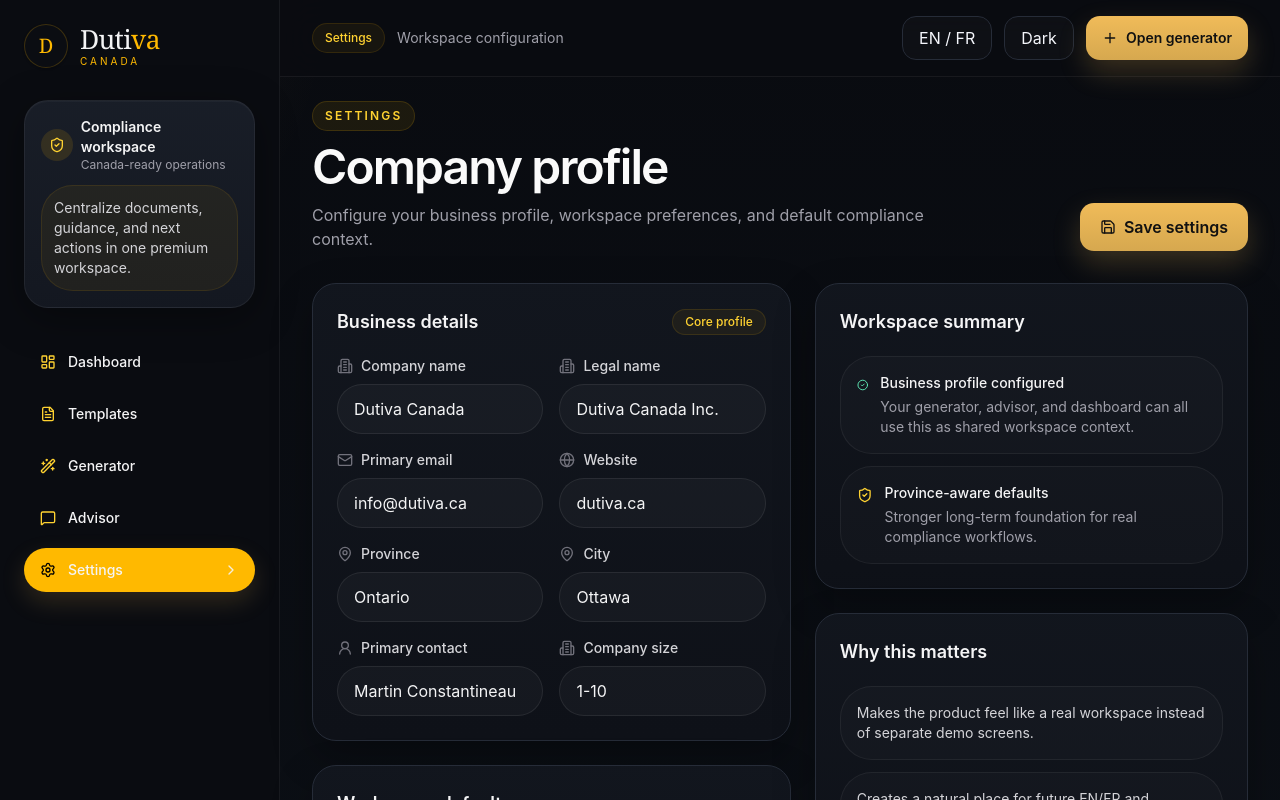
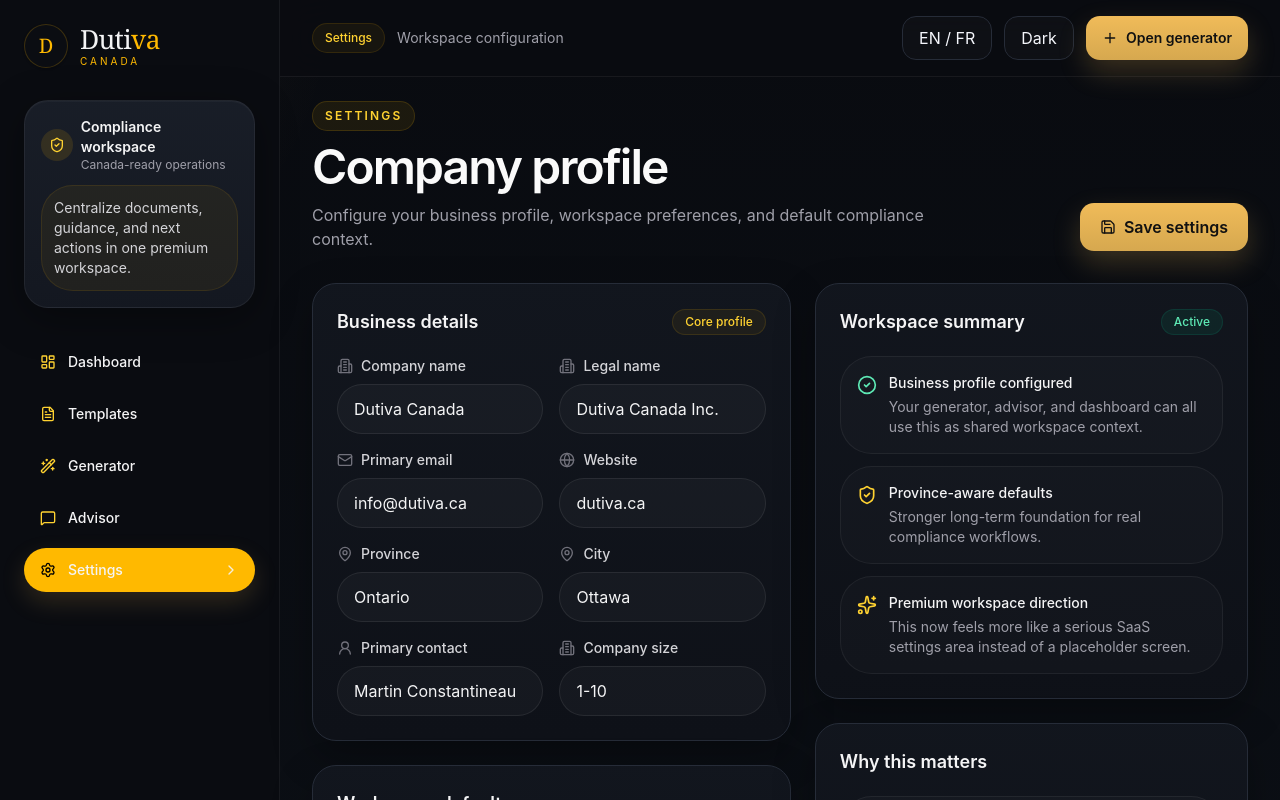
Before and after one commit to Dutiva-Canada/dutiva, a React (Vite) app: page /app/settings in a window 1280 px wide. Shown: the top 800 px of the page. Built offline with nearby package versions, Linux system fonts and the light colour scheme.

Commit message:
Update SettingsPage.jsx

```diff
--- a/src/pages/SettingsPage.jsx
+++ b/src/pages/SettingsPage.jsx
@@ -9,6 +9,7 @@
   User2,
   Save,
   CheckCircle2,
+  Sparkles,
 } from "lucide-react";
 
 function SectionCard({ title, children, action }) {
@@ -41,6 +42,21 @@
   return (
     <div className="rounded-2xl border border-emerald-400/15 bg-emerald-400/8 px-4 py-3 text-sm text-emerald-300">
       Settings saved successfully.
+    </div>
+  );
+}
+
+function SummaryItem({ icon, title, desc, tone = "default" }) {
+  const iconTone =
+    tone === "gold" ? "text-amber-300" : tone === "success" ? "text-emerald-300" : "text-zinc-300";
+
+  return (
+    <div className="flex items-start gap-3 rounded-2xl border border-white/6 bg-white/[0.02] px-4 py-4">
+      <div className={`mt-0.5 ${iconTone}`}>{icon}</div>
+      <div>
+        <div className="text-sm font-medium text-zinc-100">{title}</div>
+        <div className="mt-1 text-sm text-zinc-400">{desc}</div>
+      </div>
     </div>
   );
 }
@@ -218,27 +234,33 @@
         </div>
 
         <div className="space-y-6">
-          <SectionCard title="Workspace summary">
+          <SectionCard
+            title="Workspace summary"
+            action={
+              <div className="rounded-full border border-emerald-400/12 bg-emerald-400/8 px-3 py-1 text-xs font-medium text-emerald-300">
+                Active
+              </div>
+            }
+          >
             <div className="space-y-3">
-              <div className="flex items-start gap-3 rounded-2xl border border-white/6 bg-white/[0.02] px-4 py-4">
-                <CheckCircle2 className="mt-0.5 h-5 w-5 text-emerald-300" />
-                <div>
-                  <div className="text-sm font-medium text-zinc-100">Business profile configured</div>
-                  <div className="mt-1 text-sm text-zinc-400">
-                    Your generator, advisor, and dashboard can all use this as shared workspace context.
-                  </div>
-                </div>
-              </div>
-
-              <div className="flex items-start gap-3 rounded-2xl border border-white/6 bg-white/[0.02] px-4 py-4">
-                <ShieldCheck className="mt-0.5 h-5 w-5 text-amber-300" />
-                <div>
-                  <div className="text-sm font-medium text-zinc-100">Province-aware defaults</div>
-                  <div className="mt-1 text-sm text-zinc-400">
-                    Stronger long-term foundation for real compliance workflows.
-                  </div>
-                </div>
-              </div>
+              <SummaryItem
+                icon={<CheckCircle2 className="h-5 w-5" />}
+                tone="success"
+                title="Business profile configured"
+                desc="Your generator, advisor, and dashboard can all use this as shared workspace context."
+              />
+              <SummaryItem
+                icon={<ShieldCheck className="h-5 w-5" />}
+                tone="gold"
+                title="Province-aware defaults"
+                desc="Stronger long-term foundation for real compliance workflows."
+              />
+              <SummaryItem
+                icon={<Sparkles className="h-5 w-5" />}
+                tone="gold"
+                title="Premium workspace direction"
+                desc="This now feels more like a serious SaaS settings area instead of a placeholder screen."
+              />
             </div>
           </SectionCard>
 
```
